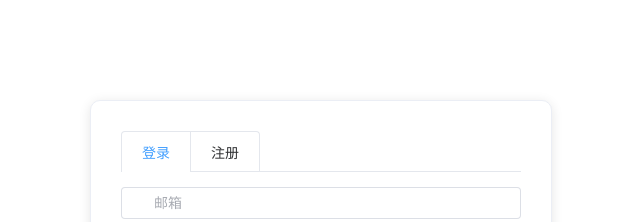
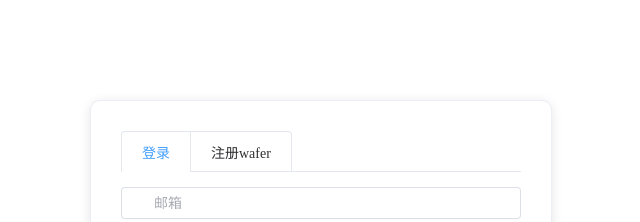
Before and after one commit to WaferHsiao/wafer_single_electronic_commerce_fontend, a Vue app: page /login in a window 1280 px wide. Shown: the top 222 px of the page, without its empty margins (319-959 px from the left). Built offline with nearby package versions, Linux system fonts and the light colour scheme.

Commit message:
wafer test 修改login页面

```diff
--- a/src/views/Login.vue
+++ b/src/views/Login.vue
@@ -14,7 +14,7 @@
           </el-form-item>
         </el-form>
       </el-tab-pane>
-      <el-tab-pane label="注册" name="register">
+      <el-tab-pane label="注册wafer" name="register">
         <el-form :model="registerForm" @submit.native.prevent="register">
           <el-form-item>
             <el-input v-model="registerForm.email" placeholder="邮箱" prefix-icon="el-icon-mobile"></el-input>
```
